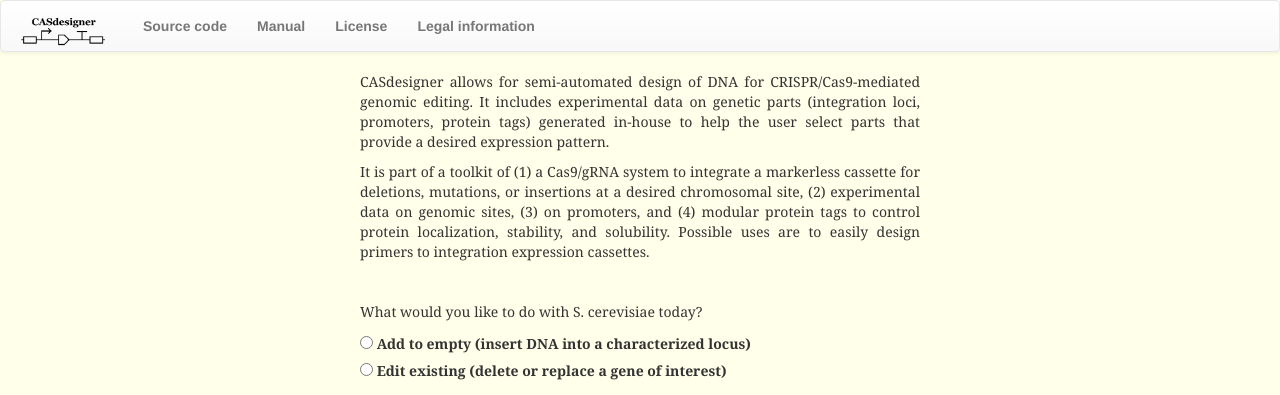
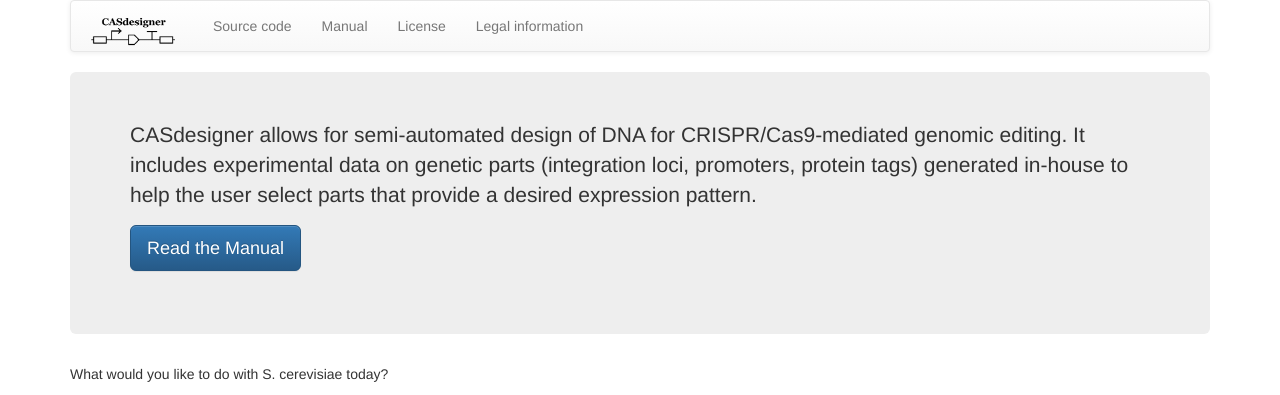
Before and after one commit to JBEI/casdesigner-web, a Django app: page / in a window 1280 px wide. Shown: the top 395 px of the page. Run offline with Django 3.2, Linux system fonts and the light colour scheme; some libraries are stand-ins or nearby versions.

Commit message:
Add a jumbotron for the explanatory text

```diff
--- a/cassette/static/cassette/style.css
+++ b/cassette/static/cassette/style.css
@@ -1,4 +1,7 @@
 /* Begin Bootstrap styling */
+footer hr {
+  border-top: 1px solid #eee;
+}
 
 /* End Bootstrap styling */
 
@@ -20,29 +23,29 @@ table, th, td {
 
 }
 
-body {
+/*body {
   background-color: rgba(255, 255, 153, 0.2);
   margin: auto;
-}
+}*/
 
-.content {
+/*.content {
   width: 40em;
   margin: auto;
   font-family: georgia;
   text-align: justify;
-}
+}*/
 
-a {
+/*a {
   color: red;
   font-weight: bold;
   text-decoration: none;
 }
+*/
 
 
-
-.tool {
+/*.tool {
   padding-top: 30px;
-}
+}*/
 
 
 /*header {
@@ -74,9 +77,7 @@ li a {
 }*/
 
 /* Footer */
-footer hr {
-  border-top: 1px solid #eee;
-}
+
 
 /*footer a {
   padding-top: 0.5em;
--- a/cassette/templates/cassette/index.html
+++ b/cassette/templates/cassette/index.html
@@ -52,6 +52,7 @@
   </head>
 
   <body>
+    <div class="container">
     <header>
       <nav class="navbar navbar-default">
       <div class="container-fluid">
@@ -77,12 +78,12 @@
           <li>
             <a href="https://github.com/JBEI/casdesigner-web/blob/master/COPYRIGHT">Legal information</a>
           </li>
+        </ul>
       </div><!-- /.container-fluid -->
       </nav>
     </header>
 
-    <div class="content">
-
+    <div class="jumbotron">
       <p>
         CASdesigner allows for semi-automated design of DNA for CRISPR/Cas9-mediated
         genomic editing. It includes experimental data on genetic parts (integration
@@ -91,13 +92,11 @@
       </p>
 
       <p>
-          It is part of a toolkit of (1) a
-          Cas9/gRNA system to integrate a markerless cassette for deletions, mutations, or
-          insertions at a desired chromosomal site, (2) experimental data on genomic
-          sites, (3) on promoters, and (4) modular protein tags to control protein
-          localization, stability, and solubility. Possible uses are to easily design
-          primers to integration expression cassettes.
+        <a class="btn btn-primary btn-lg" href="#">Read the Manual</a>
       </p>
+    </div>
+
+    <div class="content">
 
       <div class="tool">
         <p>What would you like to do with <emph>S. cerevisiae</emph> today?</p>
@@ -215,12 +214,13 @@
         <img src="https://diva.jbei.org/img/footer/footer_8_pnw.gif">
 
         <div class="pull-right">
-          <span class="label label-info pull-right">v0.1</span>
+          <span class="label label-info pull-right">beta</span>
 <br>
           <a href="#">Submit an Issue</a>
         </div>
       </div>
       </div>
     </footer>
+    </div>
   </body>
 </html>
```
Lines whose indentation alone changed are shown as unchanged.
